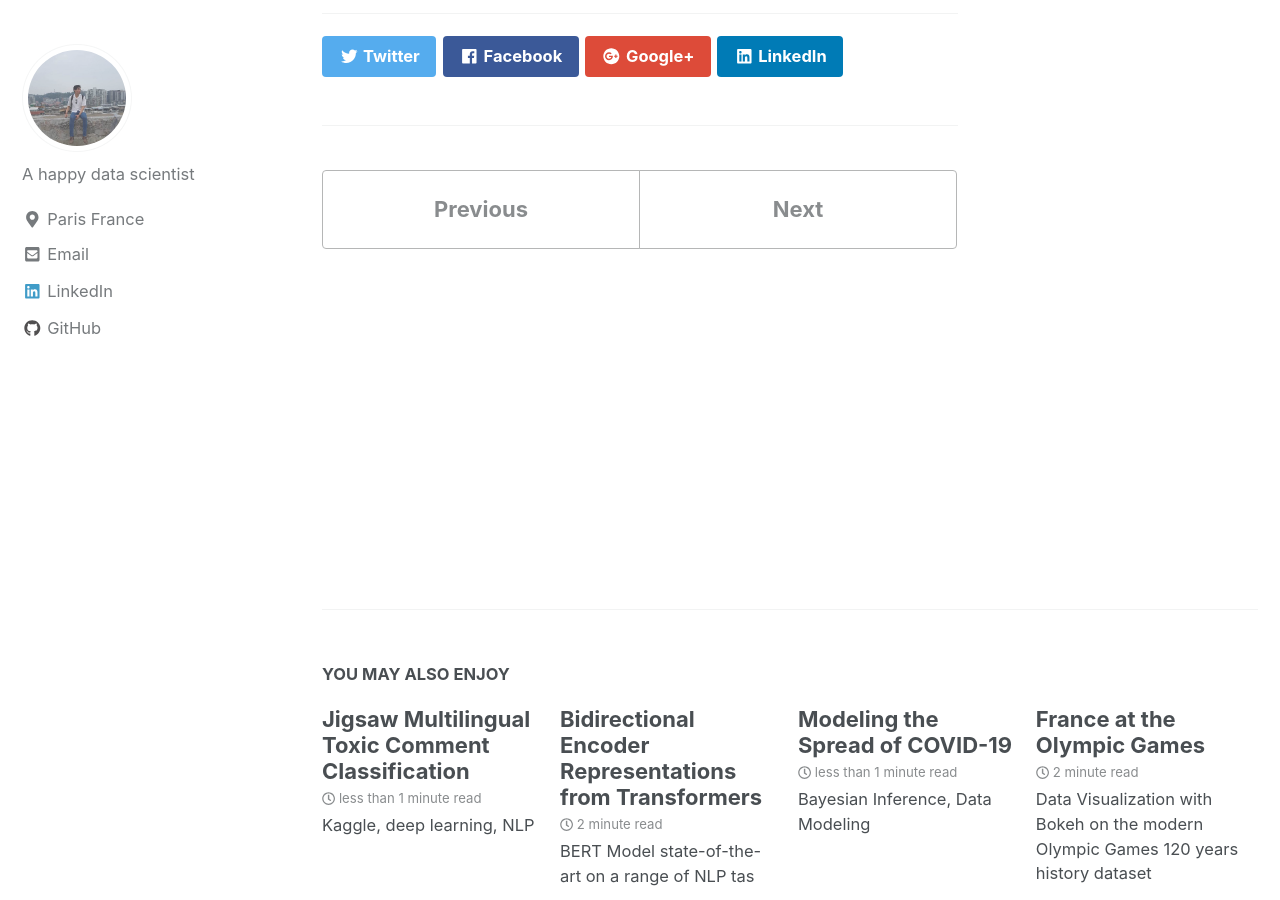
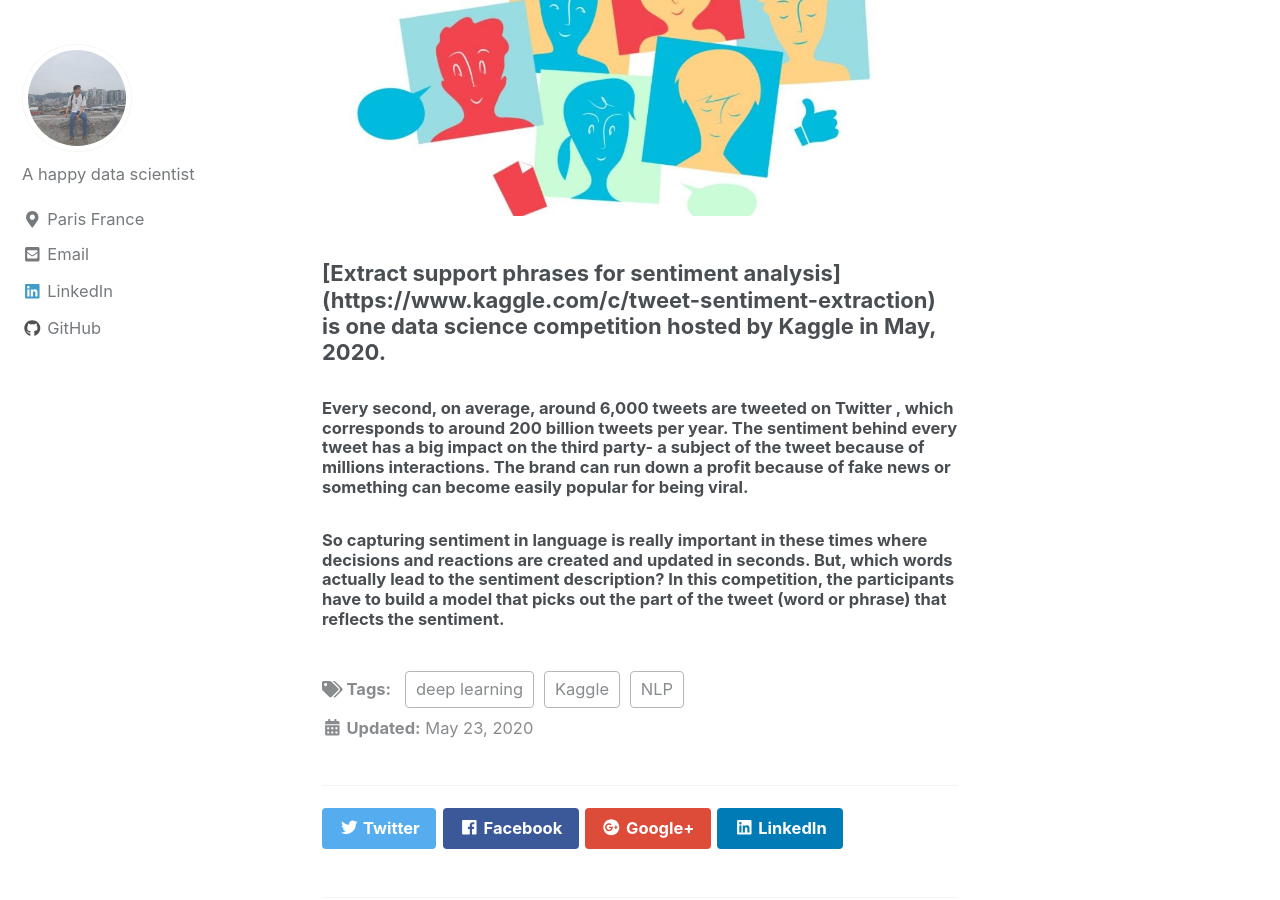
Before and after one commit to alexandre-do/alexandre-do.github.io, a Jekyll site: the page built from _posts/2020-05-23-tweet.md, in a window 1280 px wide and 900 px high, scrolled down 367 px. Built offline with Jekyll 4.4.1, drawn with Linux system fonts in a browser that asks for light colours; nearby versions of some CDN libraries.

Commit message:
add post tweet

```diff
--- a/_posts/2020-05-23-tweet.md
+++ b/_posts/2020-05-23-tweet.md
@@ -3,6 +3,11 @@ title: "Tweet Sentiment Extraction"
 date: 2020-05-23
 tags: [Kaggle, deep learning, NLP]
 header:
-excerpt: "Kaggle, deep learning, NLP"
+excerpt: "Extract support phrases for sentiment labels"
 mathjax: "true"
 ---
+<img src="{{ site.url }}{{ site.baseurl }}/images/tweet/logo.jpg"  width="1000px" height='800px'/>
+
+### **[Extract support phrases for sentiment analysis]**(https://www.kaggle.com/c/tweet-sentiment-extraction) is one data science competition hosted by Kaggle in May, 2020.
+##### Every second, on average, around 6,000 tweets are tweeted on Twitter , which corresponds to  around 200 billion tweets per year. The sentiment behind every tweet has a big impact on the third party- a subject of the tweet because of millions interactions. The brand can run down a profit because of fake news or something can become easily popular for being viral.
+#####  So capturing sentiment in language is really important in these times where decisions and reactions are created and updated in seconds. But, which words actually lead to the sentiment description? In this competition, the participants have to build a model that picks out the part of the tweet (word or phrase) that reflects the sentiment.
```
Also changed, not shown: _posts/2020-03-06-BERT.md (+2 -2 lines), images/tweet/logo.jpg (added), images/tweet/thumb76_76.png (added), 2 other files.
